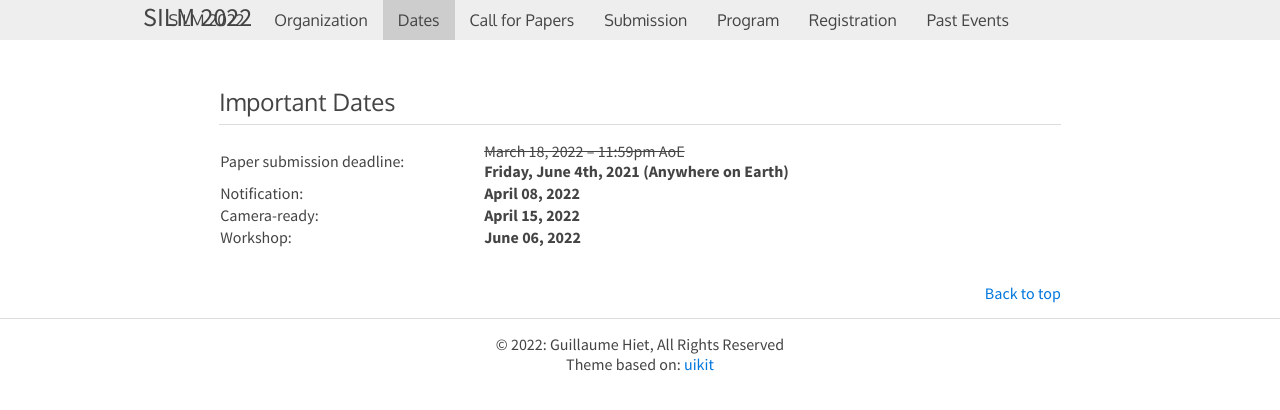
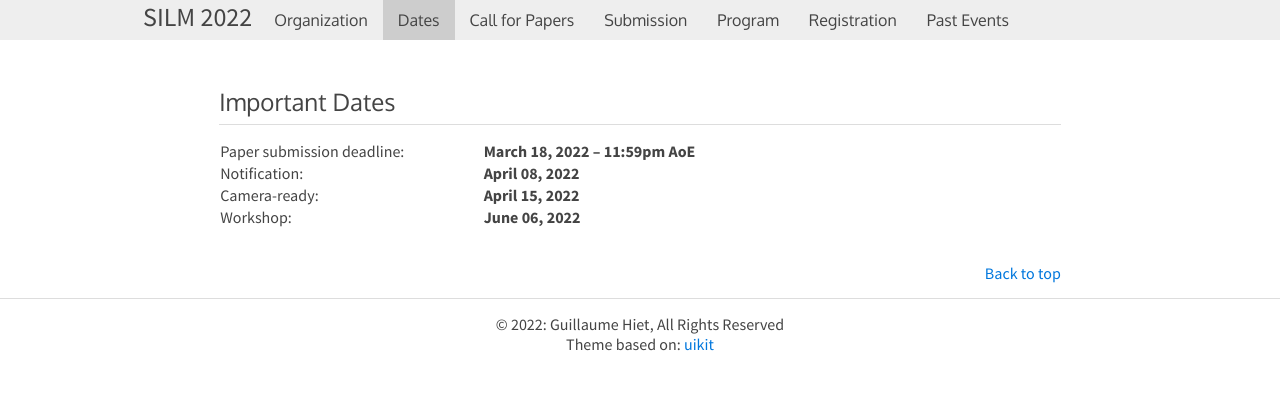
Before and after one commit to silm-workshop/silm-workshop.github.io, a Jekyll site: the page built from dates.html, in a window 1280 px wide. Shown: the top 410 px of the page. Built offline with Jekyll 4.4.1, drawn with Linux system fonts in a browser that asks for light colours.

Commit message:
correct dates and menu

```diff
--- a/_config.yml
+++ b/_config.yml
@@ -27,8 +27,6 @@ highlighter: pygments
 
 navigation:
 
-- text: SILM 2022
-  url: /silm-2022
 - text: Organization
   url: /organization
 - text: Dates
--- a/dates.html
+++ b/dates.html
@@ -8,8 +8,7 @@ layout: default
 <tbody>
 <tr>
 <td style="width: 28.8235%;">Paper submission deadline:</td>
-<td style="width: 359.547%;"><del>March 18, 2022 – 11:59pm AoE</del><br />
-<strong>Friday, June 4th, 2021 (Anywhere on Earth)</strong></td>
+<td style="width: 359.547%;"><strong>March 18, 2022 – 11:59pm AoE</strong><td/>
 </tr>
 <tr>
 <td style="width: 28.8235%;">Notification:</td>
```
